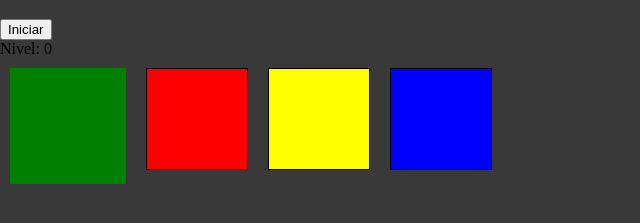
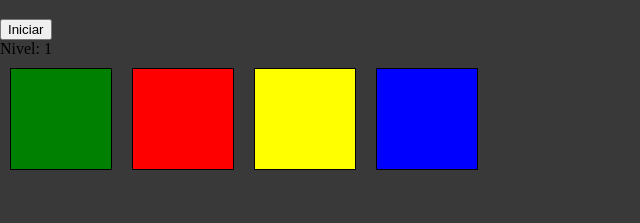
Before and after one commit to carballod/simon-dice, a plain HTML site: page index.html in a window 1280 px wide. Both pictures are taken after a click on the button "Iniciar". Shown: the part 61-284 px from the top of the page, without its empty margins (0-640 px from the left). Drawn offline with Linux system fonts and the light colour scheme.

Commit message:
Se agrega la funcion secuencia y mostrarSecuencia

```diff
--- a/index.html
+++ b/index.html
@@ -12,7 +12,7 @@
     <button id="boton-iniciar">Iniciar</button>
     <div id="nivel">Nivel: 0</div>
     <div class="colores">
-        <div class="cuadrado flash" id="color-verde"></div>
+        <div class="cuadrado" id="color-verde"></div>
         <div class="cuadrado" id="color-rojo"></div>
         <div class="cuadrado" id="color-amarillo"></div>
         <div class="cuadrado" id="color-azul"></div>
--- a/script.js
+++ b/script.js
@@ -4,24 +4,39 @@ const $rojo = document.querySelector('#color-rojo');
 const $amarillo = document.querySelector('#color-amarillo');
 const $azul = document.querySelector('#color-azul');
 const $nivel = document.querySelector('#nivel');
+const colores = [$verde, $rojo, $amarillo, $azul];
 
 
 $botonIniciar.addEventListener('click', () => {
-    console.log(Secuencia());
+    secuencia()
 });
-
-const Colores = [$verde, $rojo, $amarillo, $azul];
 
 let secuenciaHumano = [];
 let secuenciaMaquina = [];
 let nivel = 0;
+let secuenciaHumanoCompleta = true;
 
-const numeroAleatorio = function (){
-    const $numeroAleatorio = Math.floor(Math.random() * (Colores.length));
-    return $numeroAleatorio;
+const secuencia = function (){
+    const $numeroAleatorio = Math.floor(Math.random() * (colores.length));
+
+    secuenciaMaquina.push($numeroAleatorio);
+    nivel++;
+    $nivel.innerHTML = `Nivel: ${nivel}`;
+
+    console.log(secuenciaMaquina);
+    mostrarSecuencia();
+    copiarSecuencia()
+    compararSecuencia()
 };
 
-const Secuencia = function (){
-    secuenciaMaquina.push(numeroAleatorio());
-    return secuenciaMaquina;
+const mostrarSecuencia = function (){
+    for (let i = 0; i < secuenciaMaquina.length; i++){
+        const color = colores[secuenciaMaquina[i]];
+        setTimeout(() => {
+            color.classList.add('flash');
+            setTimeout(() => {
+                color.classList.remove('flash');
+            }, 500);
+        }, 1200 * (i + 1));
+    }
 };
```
